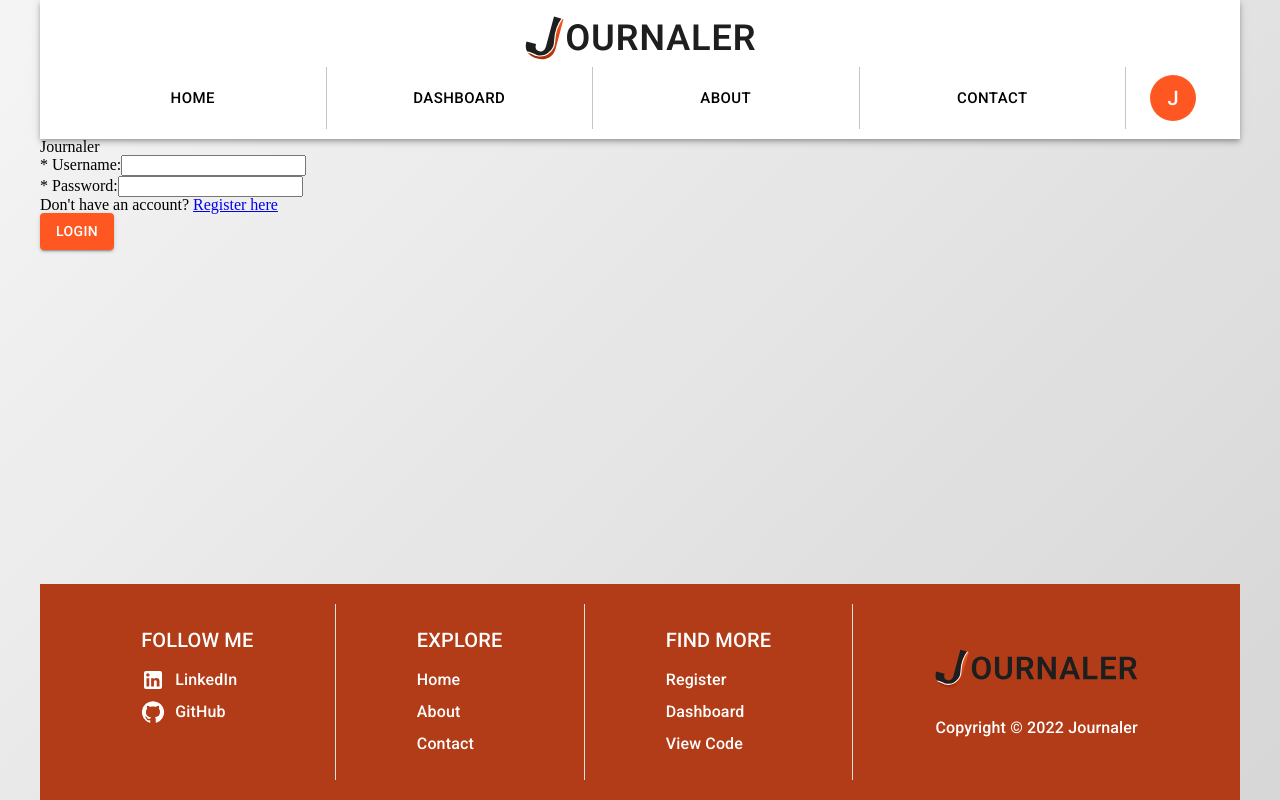
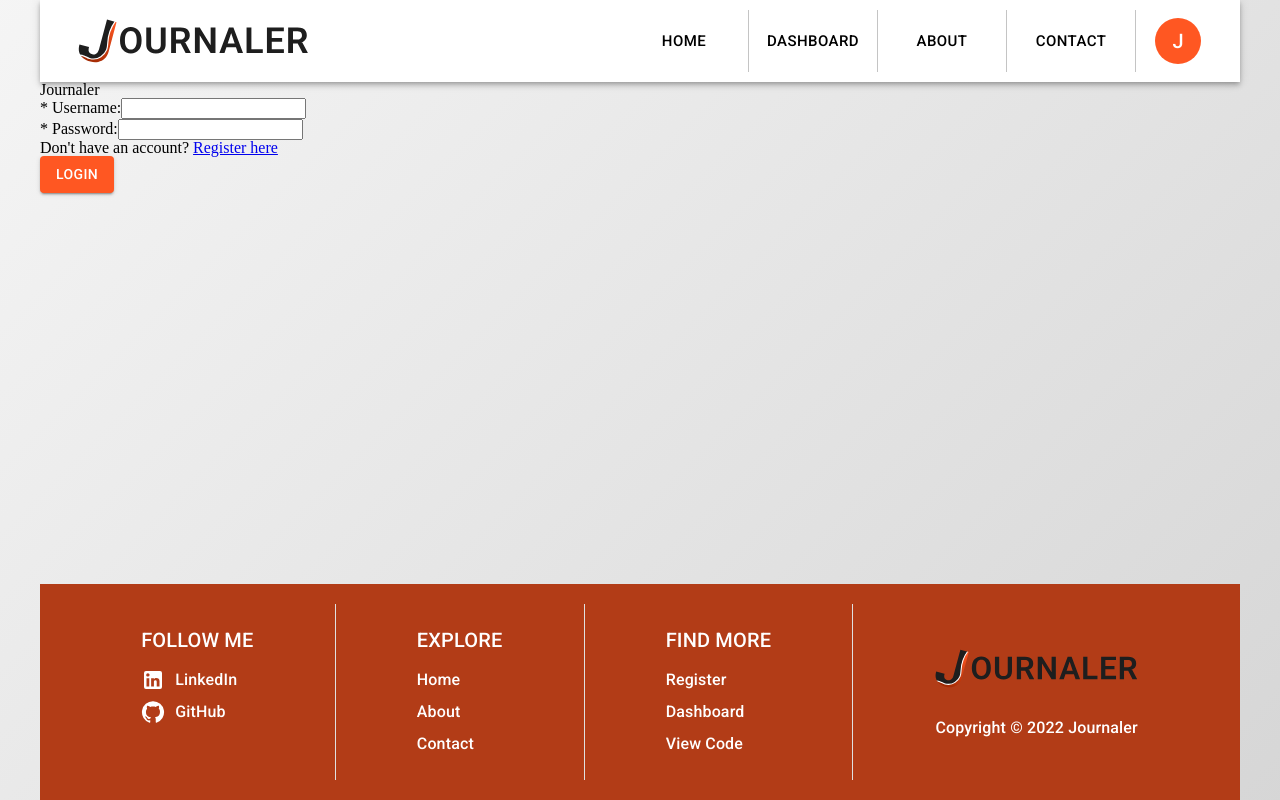
Before and after one commit to waylonturbes/journaler-frontend, a React (Create React App) app: page / in a window 1280 px wide. Built offline with nearby package versions, Linux system fonts and the light colour scheme.

Commit message:
style: change appbar format

```diff
--- a/src/components/base/NavBar/DesktopNavBar.tsx
+++ b/src/components/base/NavBar/DesktopNavBar.tsx
@@ -24,17 +24,24 @@ const DesktopNavBar = (props: NavProps) => {
         px: "20px",
         py: "10px",
         display: "flex",
+        flexDirection: "row",
         justifyContent: "space-between",
         alignItems: "center",
       }}
     >
-      <img src={Brand} alt="Journaler branding" />
+      <Box
+        component="img"
+        src={Brand}
+        alt="Journaler branding"
+        sx={{ px: "17px" }}
+      />
       <ButtonGroup
         variant="text"
         fullWidth={true}
         size="large"
         aria-label="header navigation links"
         color="inherit"
+        sx={{ maxWidth: "600px" }}
       >
         <Button
           size="large"
@@ -70,7 +77,7 @@ const DesktopNavBar = (props: NavProps) => {
           CONTACT
         </Button>
         {dummyUser.isAuthenticated ? (
-          <Box sx={{ px: "16px", margin: "auto" }}>
+          <Box sx={{ px: "11px", margin: "auto" }}>
             <AvatarButton userInitial={dummyUser.email[0].toUpperCase()} />
           </Box>
         ) : (
```
